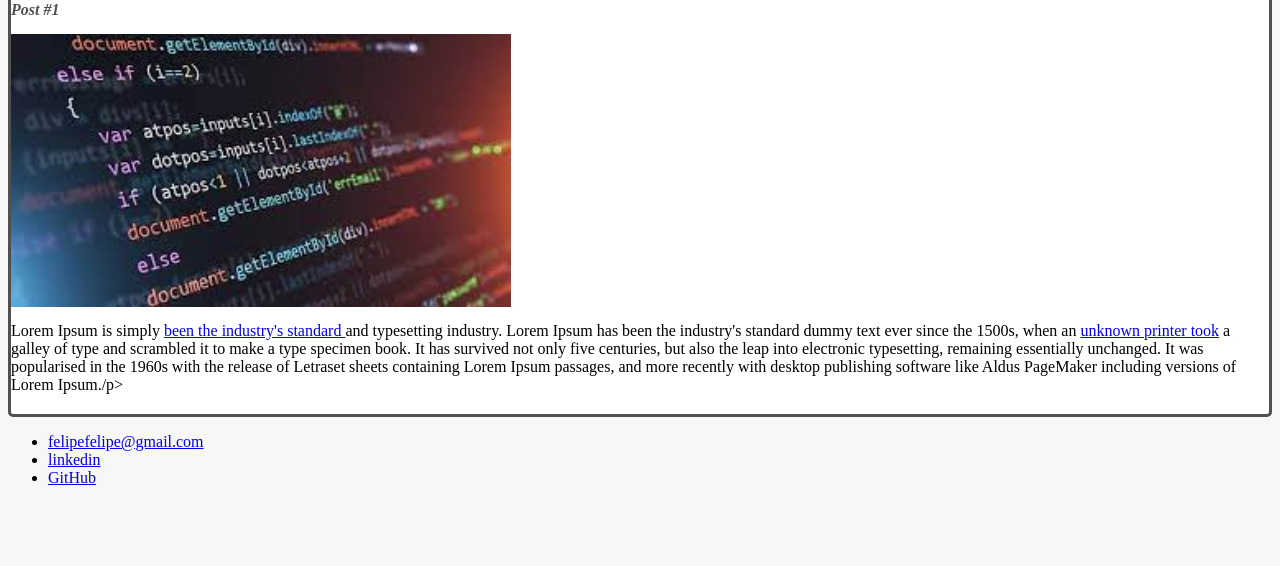
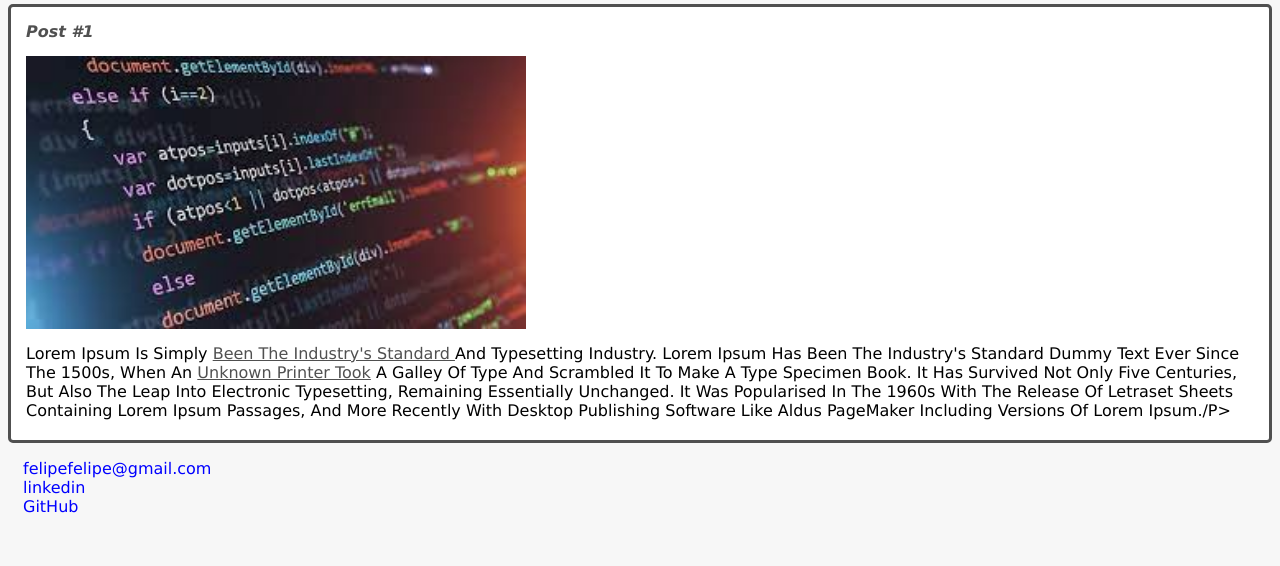
Before and after one commit to felipedefaveri/Html-CSS3-bootCamp-Philips, a plain HTML site: page index.html in a window 1280 px wide. Shown: the part 234-800 px from the top of the page. Drawn offline with Linux system fonts and the light colour scheme.

Commit message:
estilização do texto e dos links

```diff
--- a/index.html
+++ b/index.html
@@ -30,7 +30,7 @@
             sheets containing Lorem Ipsum passages, and more recently with desktop publishing software like Aldus PageMaker including versions of Lorem Ipsum./p>
     </article>
     <footer>
-        <ul>
+        <ul class="contacts_list">
             <li><a href="mailto:felipefelipe@gmail.com">felipefelipe@gmail.com</a></li>
             <li><a href="https://www.linkedin.com">linkedin</a></li>
             <li><a href="https://github.com/">GitHub</a></li>
--- a/style.css
+++ b/style.css
@@ -1,5 +1,6 @@
 body {
     background: #f7f7f7;
+    font-family: Verdana;
 }
 
 #title,
@@ -8,11 +9,22 @@ body {
     color: #505050;
 }
 
+#title {
+    font-size: 40px;
+    text-transform: uppercase;
+}
+
+a {
+    text-decoration: underline;
+    color: #505050;
+}
+
 .post_title {
     font-size: 16px;
     font-style: italic;
     margin: 0;
     margin-bottom: 15px;
+    padding-left: 15px;
 }
 
 .post {
@@ -26,14 +38,27 @@ body {
 .post_content {
     margin: 0;
     margin-bottom: 15px;
+    text-transform: capitalize;
+    padding-left: 15px;
 }
 
 .post_image {
     margin: 0;
     margin-bottom: 15px;
+    padding-left: 15px;
 }
 
 .photo {
     border-radius: 50%;
     border: 1px solid #505050;
 }
+
+.contacts_list {
+    list-style-type: none;
+    padding-left: 15px;
+}
+
+.contacts_list li a {
+    color: blue;
+    text-decoration: none;
+}
```
